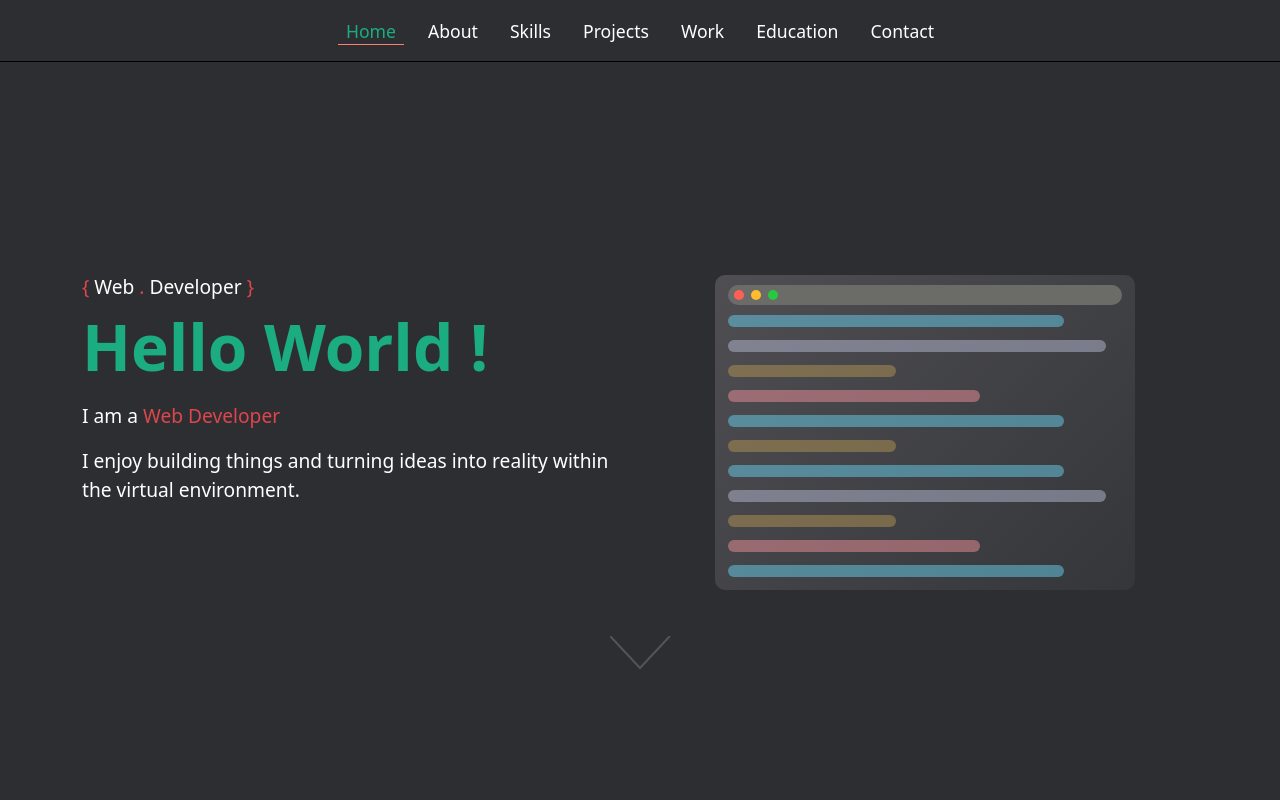
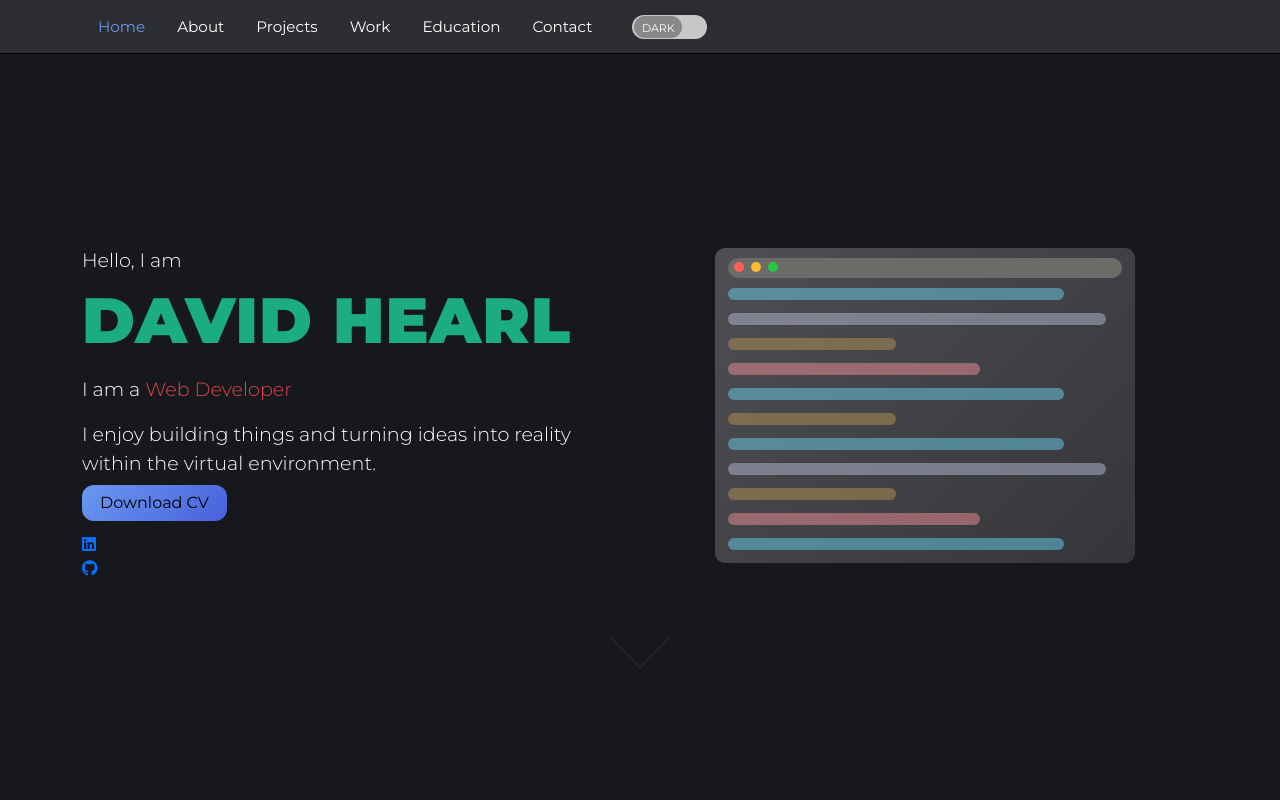
Before and after one commit to DavidHearl/my-portfolio, a plain HTML site: page index.html in a window 1280 px wide. Shown: the top 800 px of the page. Drawn offline with nearby package versions, Linux system fonts and the light colour scheme.

Commit message:
added light/dark mode button

```diff
--- a/assets/css/style.css
+++ b/assets/css/style.css
@@ -1,4 +1,6 @@
 @import url('https://fonts.googleapis.com/css2?family=Roboto:wght@100;300;400;500;700;900&display=swap');
+@import url('https://fonts.googleapis.com/css2?family=Montserrat:wght@100;200;300;400;500;600;700;800;900&display=swap');
+
 
 .placeholder {
     width: 50px;
@@ -9,6 +11,8 @@
 
 /* ---------- General ---------- */
 body {
+    /* font-family: monospace; */
+    font-family: 'Montserrat', sans-serif;
     margin: 0;
     padding: 0;
     color: white;
@@ -21,16 +25,22 @@ section {
 }
 
 .light-background {
-    background-color: rgb(45, 46, 50);
+    background-color: rgb(33, 34, 38);
 }
 
 .dark-background {
     /* background: linear-gradient(135deg, rgba(7, 22, 53, 1) 0%, rgba(57, 72, 103, 1) 50%, rgba(107, 122, 153, 1) 100%); */
-    background-color: rgb(37, 38, 42);
+    background-color: rgb(23, 24, 28);
 }
 
 .color-accent {
     color: rgb(221, 70, 77);
+}
+
+.form-check {
+    margin-top: 2px;
+    margin-left: 24px;
+    margin-bottom: 0;
 }
 
 /* ---------- Navigation ---------- */
@@ -45,27 +55,25 @@ section {
 }
 
 .navbar a:hover {
-    color: rgb(27, 173, 129);
-    border-bottom: 1px solid salmon;
+    color: #6A98F0;
 }
 
 .navbar a:active {
-    color: rgb(27, 173, 129);
+    color: #6D83F2;
 }
 
 .navbar .active a {
-    color: rgb(27, 173, 129);
-    border-bottom: 1px solid salmon;
+    color: #6A98F0;
 }
 
 .navbar .active a:hover {
-    border-bottom: 1px solid salmon;
+    color: white;
 }
 
 .navbar-expand-lg .navbar-nav .nav-link {
-    margin: 2px 8px 8px 8px;
-    padding-bottom: 0;
-    font-size: 1.1rem;
+    margin: 8px 12px 6px 12px;
+    padding: 0 4px;
+    font-size: 0.95rem;
 }
 
 .navbar-toggler {
@@ -148,25 +156,76 @@ section {
     left: 50%;
 }
 
+/* ------ Light / Dark Mode ------- */
+.switch-label {
+    width: 150px;
+}
+
+.switch-label i {
+    margin-right: 5px;
+}
+
+.switch-toggle {
+    height: 30px;
+}
+
+.switch-toggle input[type="checkbox"] {
+    position: absolute;
+    opacity: 0;
+    z-index: -2;
+}
+
+.switch-toggle input[type="checkbox"]+label {
+    position: relative;
+    display: inline-block;
+    width: 75px;
+    height: 24px;
+    border-radius: 12px;
+    margin-top: 4px;
+    margin-left: 24px;
+    cursor: pointer;
+    background-color: rgb(199, 199, 199);
+}
+
+.switch-toggle input[type="checkbox"]+label::before {
+    position: absolute;
+    content: 'DARK';
+    font-size: 11px;
+    text-align: center;
+    line-height: 25px;
+    top: 1px;
+    left: 2px;
+    width: 48px;
+    height: 22px;
+    border-radius: 11px;
+    background-color: #888888;
+    transition: .5s ease-in-out;
+}
+
+.switch-toggle input[type="checkbox"]:checked+label::before {
+    left: 40%;
+    content: 'LIGHT';
+    color: white;
+    background-color: #00b33c;
+}
+
+
 /* ---------- Scroll Bar ---------- */
 body::-webkit-scrollbar {
     width: 8px;
     background-color: rgb(45, 46, 50);
 }
 
-/* Style the scrollbar thumb */
 body::-webkit-scrollbar-thumb {
     background-color: #888;
     border-radius: 4px;
     border-left: 1px solid black;
 }
 
-/* Change the color of the scrollbar thumb on hover */
 body::-webkit-scrollbar-thumb:hover {
     background-color: #555;
 }
 
-/* Add a subtle shadow to the scrollbar thumb */
 body::-webkit-scrollbar-thumb:active {
     background-color: #555;
     box-shadow: inset 0 0 6px rgba(0, 0, 0, 0.3);
@@ -175,7 +234,6 @@ body::-webkit-scrollbar-thumb:active {
 /* ---------- Home ---------- */
 #home,
 #about {
-    padding-top: 64px;
     align-items: center;
 }
 
@@ -186,11 +244,20 @@ body::-webkit-scrollbar-thumb:active {
     flex-direction: column;
 }
 
+.cv-download {
+    width: 145px;
+    border-radius: 12px;
+    padding: 6px;
+    border: none;
+    background: linear-gradient(134deg, #6A98F0 0%, #4961DC 99%);
+    margin-bottom: 12px;
+}
+
 h2 {
     color: rgb(27, 173, 129);
     font-size: 4rem;
-    font-weight: 600;
-    margin: 8px 0;
+    font-weight: 900;
+    letter-spacing: 1px;
 }
 
 .introduction p {
--- a/assets/js/navigation.js
+++ b/assets/js/navigation.js
@@ -3,7 +3,7 @@ $(document).ready(function () {
     var navHeight = $('nav').outerHeight();
 
     // Store section IDs in an array
-    var sectionIds = ['#home', '#about', '#skills', '#projects', '#work', '#education', '#contact'];
+    var sectionIds = ['#home', '#about', '#projects', '#work', '#education', '#contact'];
 
     // Update the active navigation item based on the section in view
     function updateActiveNavItem() {
--- a/index.html
+++ b/index.html
@@ -20,7 +20,7 @@
     <!-- Navigation -->
     <header>
         <nav class="navbar navbar-expand-lg fixed-top">
-            <div class="container-fluid">
+            <div class="container">
                 <button class="navbar-toggler" type="button" data-bs-toggle="collapse"
                     data-bs-target="#navbarSupportedContent" aria-controls="navbarSupportedContent"
                     aria-expanded="false" aria-label="Toggle navigation">
@@ -32,16 +32,13 @@
                     </div>
                 </button>
                 <div class="collapse navbar-collapse" id="navbarSupportedContent">
-                    <ul class="navbar-nav mx-auto mb-2 mb-lg-0">
+                    <ul class="navbar-nav mr-auto">
                         <!-- Navigation links -->
                         <li class="nav-item">
                             <a class="nav-link" href="#home">Home</a>
                         </li>
                         <li class="nav-item">
                             <a class="nav-link" href="#about">About</a>
-                        </li>
-                        <li class="nav-item">
-                            <a class="nav-link" href="#skills">Skills</a>
                         </li>
                         <li class="nav-item">
                             <a class="nav-link" href="#projects">Projects</a>
@@ -56,24 +53,89 @@
                             <a class="nav-link" href="#contact">Contact</a>
                         </li>
                     </ul>
+                    <div class="switch-holder">
+                        <div class="switch-toggle">
+                            <input type="checkbox" id="bluetooth">
+                            <label for="bluetooth"></label>
+                        </div>
+                    </div>
                 </div>
             </div>
         </nav>
     </header>
 
+    <style>
+       .switch-label {
+            width: 150px;
+        }
+
+        .switch-label i {
+            margin-right: 5px;
+        }
+
+        .switch-toggle {
+            height: 30px;
+        }
+
+        .switch-toggle input[type="checkbox"] {
+            position: absolute;
+            opacity: 0;
+            z-index: -2;
+        }
+
+        .switch-toggle input[type="checkbox"] + label {
+            position: relative;
+            display: inline-block;
+            width: 75px;
+            height: 24px;
+            border-radius: 12px;
+            margin-top: 4px;
+            margin-left: 24px;
+            cursor: pointer;
+            background-color: rgb(199, 199, 199);
+        }
+
+        .switch-toggle input[type="checkbox"] + label::before {
+            position: absolute;
+            content: 'DARK';
+            font-size: 11px;
+            text-align: center;
+            line-height: 25px;
+            top: 1px;
+            left: 2px;
+            width: 48px;
+            height: 22px;
+            border-radius: 11px;
+            background-color: #888888;
+            transition: .5s ease-in-out;
+        }
+
+        .switch-toggle input[type="checkbox"]:checked + label::before {
+            left: 40%;
+            content: 'LIGHT';
+            color: white;
+            background-color: #00b33c;
+        }
+    </style>
+
     <!-- Home Section -->
-    <section id="home" class="light-background">
+    <section id="home" class="dark-background">
         <div class="container">
             <div class="row">
                 <div class="col sm-12 md-6 introduction">
-                    <p class="mb-0">
-                        <span class="color-accent">{</span>
-                        Web <span class="color-accent">.</span> Developer
-                        <span class="color-accent">}</span>
-                    </p>
-                    <h2 class="mb-8">Hello World !</h2>
-                    <p class="mb-16">I am a <span class="color-accent">Web Developer</span></p>
+                    <p>Hello, I am</p>
+                    <h2>DAVID HEARL</h2>
+                    <p>I am a <span class="color-accent">Web Developer</span></p>
                     <p>I enjoy building things and turning ideas into reality within the virtual environment.</p>
+                    <button class="cv-download">Download CV</button>
+                    <!-- LinkedIn Icon -->
+                    <a href="https://www.linkedin.com/in/your-profile" target="_blank" rel="noopener noreferrer">
+                        <i class="fab fa-linkedin"></i>
+                    </a>
+                    <!-- GitHub Icon -->
+                    <a href="https://github.com/your-username" target="_blank" rel="noopener noreferrer">
+                        <i class="fab fa-github"></i>
+                    </a>
                 </div>
                 <div class="col-sm-12 col-md-6">
                     <div class="screen-graphic mx-auto">
@@ -113,7 +175,7 @@
     </section>
 
     <!-- About Section -->
-    <section id="about" class="dark-background">
+    <section id="about" class="light-background">
         <div class="container">
             <h3 class="section-heading text-center">
                 <span class="color-accent">{</span>
@@ -132,67 +194,6 @@
                         sed do eiusmod tempor incididunt ut labore et dolore magna aliqua.</p>
                     <p>Lorem ipsum dolor sit amet, consectetur adipiscing elit,
                         sed do eiusmod tempor incididunt ut labore et dolore magna aliqua.</p>
-                </div>
-            </div>
-        </div>
-    </section>
-
-    <!-- Skills -->
-    <section id="skills" class="light-background">
-        <div class="container">
-            <h3 class="section-heading text-center">
-                <span class="color-accent">{</span>
-                My <span class="color-accent">.</span> Skills
-                <span class="color-accent">}</span>
-            </h3>
-            <div class="row">
-                <div class="col s12">
-                    <div class="container skills-list">
-                        <div class="row">
-                            <div class="box-container col-lg-2 col-md-4 col-sm-6">
-                                <div class="square-box">
-                                    <img class="skill-icons" src="assets/images/icons/html.png" alt="">
-                                </div>
-                            </div>
-                            <div class="box-container col-lg-2 col-md-4 col-sm-6">
-                                <div class="square-box">
-                                    <img class="skill-icons" src="assets/images/icons/css.png" alt="">
-                                </div>
-                            </div>
-                            <div class="box-container col-lg-2 col-md-4 col-sm-6">
-                                <div class="square-box"></div>
-                            </div>
-                            <div class="box-container col-lg-2 col-md-4 col-sm-6">
-                                <div class="square-box"></div>
-                            </div>
-                            <div class="box-container col-lg-2 col-md-4 col-sm-6">
-                                <div class="square-box"></div>
-                            </div>
-                            <div class="box-container col-lg-2 col-md-4 col-sm-6">
-                                <div class="square-box"></div>
-                            </div>
-                        </div>
-                        <div class="row">
-                            <div class="box-container col-lg-2 col-md-4 col-sm-6">
-                                <div class="square-box"></div>
-                            </div>
-                            <div class="box-container col-lg-2 col-md-4 col-sm-6">
-                                <div class="square-box"></div>
-                            </div>
-                            <div class="box-container col-lg-2 col-md-4 col-sm-6">
-                                <div class="square-box"></div>
-                            </div>
-                            <div class="box-container col-lg-2 col-md-4 col-sm-6">
-                                <div class="square-box"></div>
-                            </div>
-                            <div class="box-container col-lg-2 col-md-4 col-sm-6">
-                                <div class="square-box"></div>
-                            </div>
-                            <div class="box-container col-lg-2 col-md-4 col-sm-6">
-                                <div class="square-box"></div>
-                            </div>
-                        </div>
-                    </div>
                 </div>
             </div>
         </div>
```
Also changed, not shown: 1 other file.
